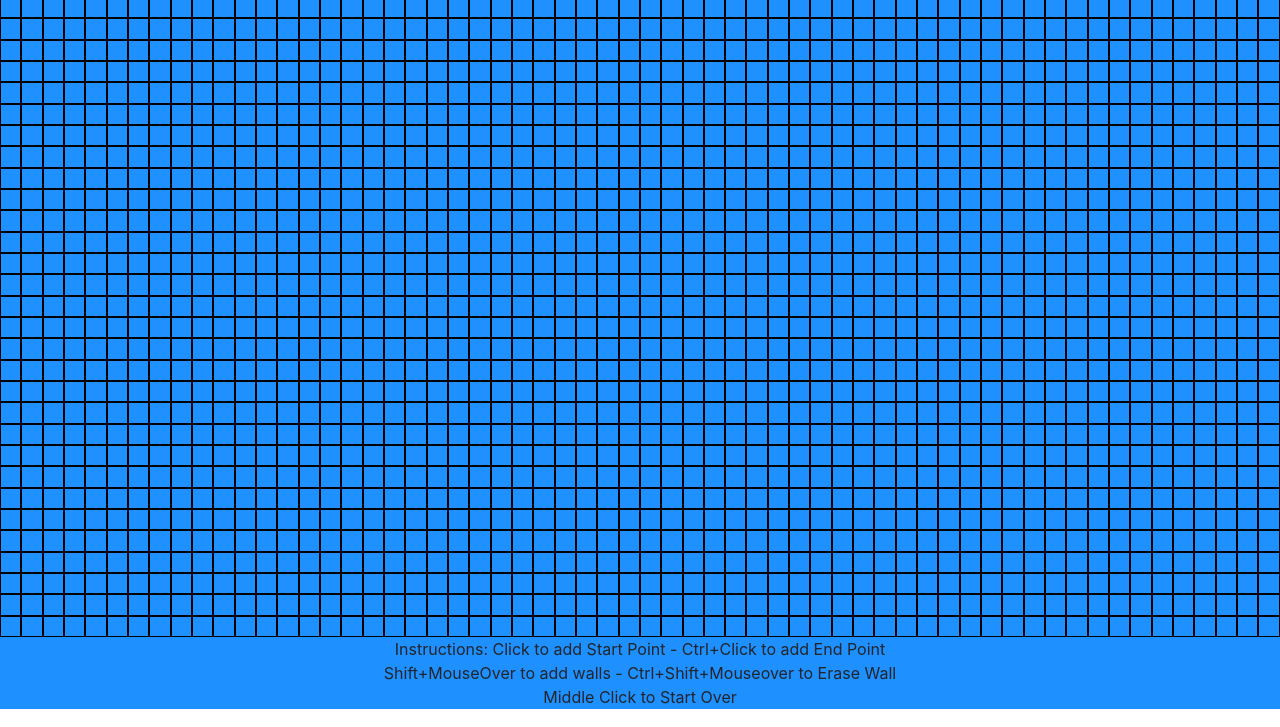
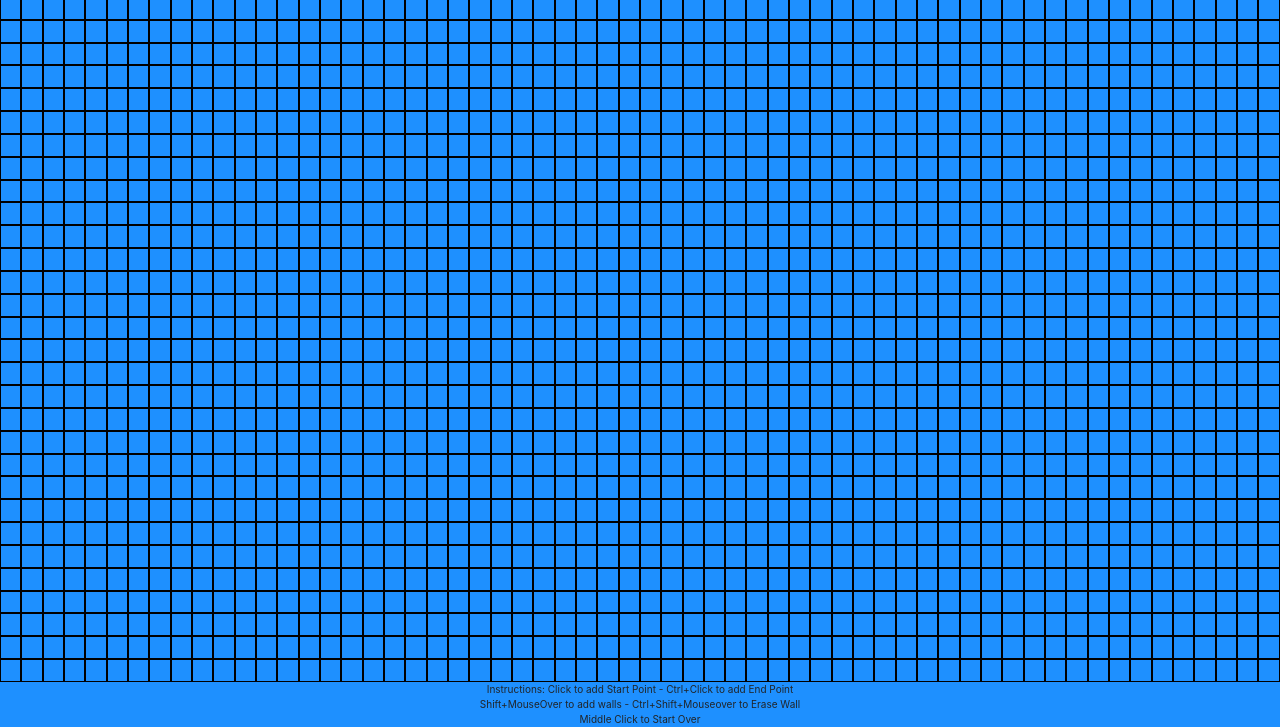
Before and after one commit to jordankittle/algorithms, a plain HTML site: page index.html in a window 1280 px wide. Shown: the part 73-800 px from the top of the page. Drawn offline with nearby package versions, Linux system fonts and the light colour scheme.

Commit message:
Fix grid cell display
Cells will now display proper width and height to fit any page, no matter how many. Page is pure flexbox and footer is sticky.

```diff
--- a/css/styles.css
+++ b/css/styles.css
@@ -1,3 +1,10 @@
+body {
+	display: flex;
+	flex-direction: column;
+	min-height: 100vh;
+	overflow-y: hidden;
+}
+
 #header-wrapper{
 	background: dodgerblue;
 }
@@ -111,24 +118,30 @@ input[type=text] {
 	color: white;
 }
 
+#page-wrapper{
+	flex: 1 1 auto;
+	display: flex;
+	flex-direction: column;
+}
+
 
 #main-wrapper{
 	background: #EEEEEE;
 	margin: auto;
 	width: 100%;
-	/*height: 675px;
-	*/
-	display: flex;
 	justify-content: center;
 	align-items: center;
+	flex: 1 1 auto;
+	display:flex;
+	flex-direction:column;
 }
 
 #main{
 	background: white;
 	width:100%;
-	display: flex;
 	justify-content: center;
 	align-items: center;
+	flex: 1 1 auto;
 }
 
 #footer-wrapper{
@@ -139,6 +152,7 @@ input[type=text] {
 	margin:auto;
 	width: 90%;
 	text-align: center;
+	font-size:10px;
 }
 
 .grid{
@@ -230,3 +244,14 @@ input[type=text] {
 .clearfix {
 	overflow: auto;
 }
+
+/*#page-wrapper{
+	min-height: calc(100vh - 42px);
+}
+
+
+@media (min-width: 769px){
+	#page-wrapper{
+		min-height: calc(100vh - 42px);
+	}
+}*/
--- a/index.html
+++ b/index.html
@@ -12,6 +12,7 @@
     <title>Algorithms</title>
   </head>
   <body>
+    <div id="page-wrapper">
       <div id="header-wrapper">
         <div id="header" class="clearfix">
           <div id="title">
@@ -48,7 +49,7 @@
 
         </div>
       </div>
-
+    </div>
     <div id="footer-wrapper">
       <div id="footer">
       Instructions:
@@ -57,6 +58,7 @@
       Middle Click to Start Over
       </div>
     </div>
+
 
     <!-- Optional JavaScript -->
     <!-- jQuery first, then Popper.js, then Bootstrap JS -->
--- a/js/dijkstra.js
+++ b/js/dijkstra.js
@@ -57,14 +57,21 @@ function runDijkstra(grid, start, end){
 
 	}
 
+	function delayVisual(element, className, delay){
+		 setTimeout(() => {
+		 	element.classList.add(className);
+		 }, delay);
+	}
+
 
 	function getNeighbors(currentCell){
 		if(!currentCell.getAttribute('data-id')){
 			console.log(currentCell);
 		}
-		setTimeout(() => {
-					currentCell.classList.add('current');
-				}, queue-speed*2);
+		delayVisual(currentCell, 'current', queue-speed);
+		// setTimeout(() => {
+		// 			currentCell.classList.add('current');
+		// 		}, queue-speed*2);
 		const coords = currentCell.getAttribute('data-id').split(',');
 		const cellNum = parseInt(currentCell.getAttribute('data-cellnum') );
 		const cellDistance = currentCell.getAttribute('data-distance');
@@ -240,9 +247,7 @@ function runDijkstra(grid, start, end){
 			if(neighborDistance === 'infinity'){
 				neighbor.setAttribute('data-distance', +cellDistance + neighborWeight );
 				neighbor.classList.remove('unvisited');
-				setTimeout(() => {
-					neighbor.classList.add('visited');
-				}, queue);
+				delayVisual(neighbor, 'visited', queue);
 				queue += speed;
 				routeNeighbor();
 
@@ -252,9 +257,7 @@ function runDijkstra(grid, start, end){
 				console.log('neighborDistance existing: ' + neighborDistance + ' vs tentative distance: ' + tentativeDistance);
 				neighbor.setAttribute('data-distance', tentativeDistance );
 				neighbor.classList.remove('unvisited');
-				setTimeout(() => {
-					neighbor.classList.add('visited');
-				}, queue);
+				delayVisual(neighbor, 'visited', queue);
 				queue += speed;
 				routeNeighbor();
 			} else {
--- a/js/main.js
+++ b/js/main.js
@@ -1,19 +1,23 @@
 //main.js - Jordan Kittle
 const mainWrapper = document.getElementById('main-wrapper');
 const main = document.getElementById('main');
+const header = document.getElementById('header');
+const footer = document.getElementById('footer');
 let ctrlDown = false;
 let shiftDown = false;
 let start = null;
 let end = null;
 var windowHeight = window.innerHeight;
 var mainWidth = main.clientWidth;
+var mainHeight = window.innerHeight - (header.clientHeight + footer.clientHeight);
 var height = 30;
 var width = 60;
-var cellSize = (mainWidth/width);
+var cellWidth = (mainWidth/width);
+var cellHeight = (mainHeight/height);
 
 document.getElementById('widthInput').value = width;
 document.getElementById('heightInput').value = height;
-document.getElementById('cellSize').value = cellSize.toFixed(1);
+document.getElementById('cellSize').value = cellWidth.toFixed(1);
 
 
 
@@ -25,36 +29,36 @@ function createGrid(){
 	//cellSize = +document.getElementById('cellSize').value;
 	//mainWrapper.style.height = `${height*cellSize}px`;
 	//mainWrapper.style.height = windowHeight/2;
-	const table = document.createElement('div');
-	table.setAttribute('id', 'grid');
-	table.className = 'grid';
-	main.append(table);
-	table.style.width = `${width * cellSize}px`;
-	table.style.height = `${height * cellSize}px`;
+	const grid = document.createElement('div');
+	grid.setAttribute('id', 'grid');
+	grid.className = 'grid';
+	main.append(grid);
+	grid.style.width = `${width * cellWidth}px`;
+	grid.style.height = `${height * cellHeight}px`;
 
 	for(let i=0; i < width * height; i++){
 		const cell = document.createElement('div');
-		cell.style.width = `${cellSize}px`;
-		cell.style.height = `${cellSize}px`;
+		cell.style.width = `${cellWidth}px`;
+		cell.style.height = `${cellHeight}px`;
 		cell.className = "cell";
 		cell.classList.add('unvisited');
 		cell.setAttribute('data-cellNum', i);
 		cell.setAttribute('data-distance', 'infinity');
 		cell.setAttribute('data-weight', 1);
 		cell.setAttribute('data-routedFrom', null);
-		table.append(cell);
+		grid.append(cell);
 
 	}
-	const cells = table.querySelectorAll('.cell');
+	const cells = grid.querySelectorAll('.cell');
 	let counter = 0;
 	for(let y=height; y > 0; y--){
 		for(let x = 1; x <= width; x++){
 			cells[counter++].setAttribute('data-id', `${x},${y}`);
 		}
 	}
-	table.addEventListener('click', handleCellClick);
-	table.addEventListener('mouseover', handleMouseOver);
-	table.addEventListener('mousedown', e => {
+	grid.addEventListener('click', handleCellClick);
+	grid.addEventListener('mouseover', handleMouseOver);
+	grid.addEventListener('mousedown', e => {
 		if(e.which === 2){
 			for(cell of cells){
 				cell.className = 'cell';
@@ -153,19 +157,20 @@ function run(){
 }
 
 function resizeGrid(){
-	mainWidth = (main.clientWidth);
-	console.log(mainWidth);
-	cellSize = mainWidth/ width;
-	console.log(cellSize);
-	document.getElementById('cellSize').value = cellSize.toFixed(1);
-	const table  = document.getElementById('grid');
-	table.style.width = `${width * cellSize}px`;
-	table.style.height = `${height * cellSize}px`;
+	mainWidth = main.clientWidth;
+	mainHeight = window.innerHeight - (header.clientHeight + footer.clientHeight);
+	cellWidth = mainWidth/ width;
+	cellHeight = mainHeight/ height;
+	document.getElementById('cellSize').value = cellWidth.toFixed(1);
+	const grid  = document.getElementById('grid');
+	grid.style.width = `${width * cellWidth}px`;
+	grid.style.height = `${height * cellHeight}px`;
 	const cells = document.querySelectorAll('.cell');
 	for(cell of cells){
-		cell.style.width = `${cellSize}px`;
-		cell.style.height = `${cellSize}px`;
+		cell.style.width = `${cellWidth}px`;
+		cell.style.height = `${cellHeight}px`;
 	}
+
 }
 
 const speedOptions = [0,1,2,3,15,150];
```
Lines whose indentation alone changed are shown as unchanged.
